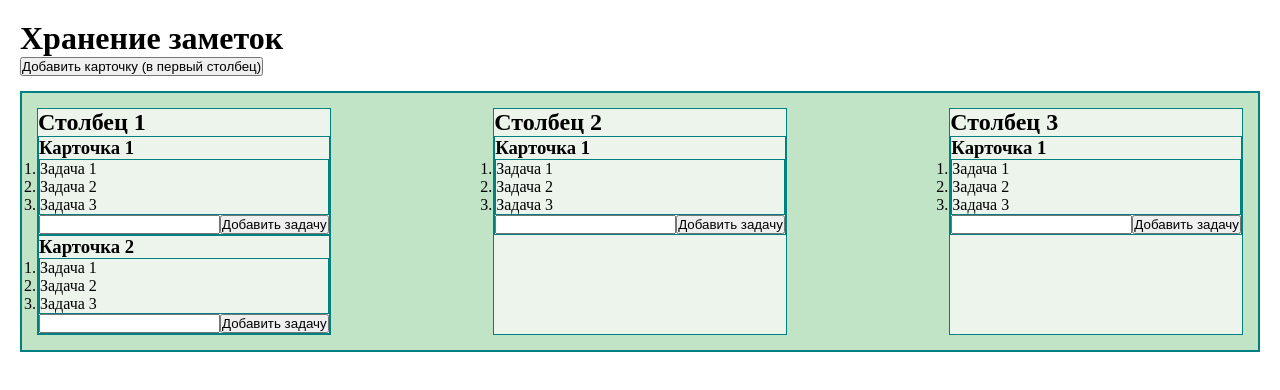
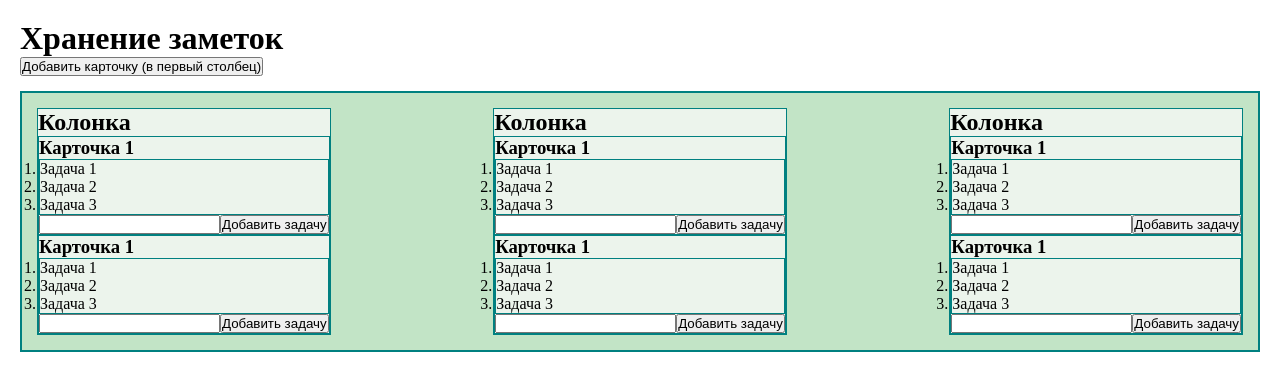
Before and after one commit to scarioneq/vue_practice_task2, a Vue app: page / in a window 1280 px wide. Shown: the top 390 px of the page. Built offline with nearby package versions, Linux system fonts and the light colour scheme.

Commit message:
Распределили html код по компонентам

```diff
--- a/src/App.vue
+++ b/src/App.vue
@@ -1,83 +1,28 @@
 <template>
   <div class="app">
     <h1>Хранение заметок</h1>
-    <div class ="btn-card">
+    <div class="btn-card">
       <button>Добавить карточку (в первый столбец)</button>
     </div>
-    <div class="board">
-      <div class="column">
-        <h2>Столбец 1</h2>
-        <div class="note-card">
-          <h3>Карточка 1</h3>
-          <div class="todo">
-            <ol>
-              <li>Задача 1</li>
-              <li>Задача 2</li>
-              <li>Задача 3</li>
-            </ol>
-          </div>
-          <div class="btn-add-do">
-            <input type="text">
-            <button>Добавить задачу</button>
-          </div>
-
-        </div>
-        <div class="note-card">
-          <h3>Карточка 2</h3>
-          <div class="todo">
-            <ol>
-              <li>Задача 1</li>
-              <li>Задача 2</li>
-              <li>Задача 3</li>
-            </ol>
-          </div>
-          <div class="btn-add-do">
-            <input type="text">
-            <button>Добавить задачу</button>
-          </div>
-        </div>
-      </div>
-      <div class="column">
-        <h2>Столбец 2</h2>
-        <div class="note-card">
-          <h3>Карточка 1</h3>
-          <div class="todo">
-            <ol>
-              <li>Задача 1</li>
-              <li>Задача 2</li>
-              <li>Задача 3</li>
-            </ol>
-          </div>
-          <div class="btn-add-do">
-            <input type="text">
-            <button>Добавить задачу</button>
-          </div>
-        </div>
-      </div>
-      <div class="column">
-        <h2>Столбец 3</h2>
-        <div class="note-card">
-          <h3>Карточка 1</h3>
-          <div class="todo">
-            <ol>
-              <li>Задача 1</li>
-              <li>Задача 2</li>
-              <li>Задача 3</li>
-            </ol>
-          </div>
-          <div class="btn-add-do">
-            <input type="text">
-            <button>Добавить задачу</button>
-          </div>
-        </div>
-      </div>
-    </div>
+    <Board />
   </div>
 </template>
 
 <script>
 
+import Board from "@/components/board/Board.vue";
+
 export default {
+  components: {Board},
+  data() {
+    return {
+      cards: [
+        {id: 1, title: 'Карточка 1', column: 1, tasks: ['123', '321']},
+        {id: 2, title: 'Карточка 1', column: 1, tasks: ['123', '321']},
+        {id: 3, title: 'Карточка 1', column: 1, tasks: ['123', '321']},
+      ]
+    }
+  }
 
 }
 </script>
--- a/src/components/board/Board.vue
+++ b/src/components/board/Board.vue
@@ -1,11 +1,16 @@
 <template>
-  <div>
-
+  <div class="board">
+    <Column title="Столбец 1" />
+    <Column title="Столбец 2" />
+    <Column title="Столбец 3" />
   </div>
 </template>
 
 <script>
+import Column from "@/components/board/Column.vue";
+
 export default {
+  components: {Column}
 
 }
 </script>
--- a/src/components/board/Column.vue
+++ b/src/components/board/Column.vue
@@ -1,11 +1,19 @@
 <template>
   <div>
+    <div class="column">
+      <h2>Колонка</h2>
+      <NoteCard />
+      <NoteCard />
+    </div>
 
   </div>
 </template>
 
 <script>
+import NoteCard from "@/components/note/NoteCard.vue";
+
 export default {
+  components: {NoteCard}
 
 }
 </script>
--- a/src/components/note/NoteCard.vue
+++ b/src/components/note/NoteCard.vue
@@ -1,11 +1,19 @@
 <template>
-  <div>
-
+  <div class="note-card">
+    <h3>Карточка 1</h3>
+    <TodoList />
+    <div class="btn-add-do">
+      <input type="text">
+      <button>Добавить задачу</button>
+    </div>
   </div>
 </template>
 
 <script>
+import TodoList from "@/components/note/TodoList.vue";
+
 export default {
+  components: {TodoList}
 
 }
 </script>
--- a/src/components/note/TodoList.vue
+++ b/src/components/note/TodoList.vue
@@ -1,6 +1,10 @@
 <template>
-  <div>
-
+  <div class="todo">
+    <ol>
+      <li>Задача 1</li>
+      <li>Задача 2</li>
+      <li>Задача 3</li>
+    </ol>
   </div>
 </template>
 
```
